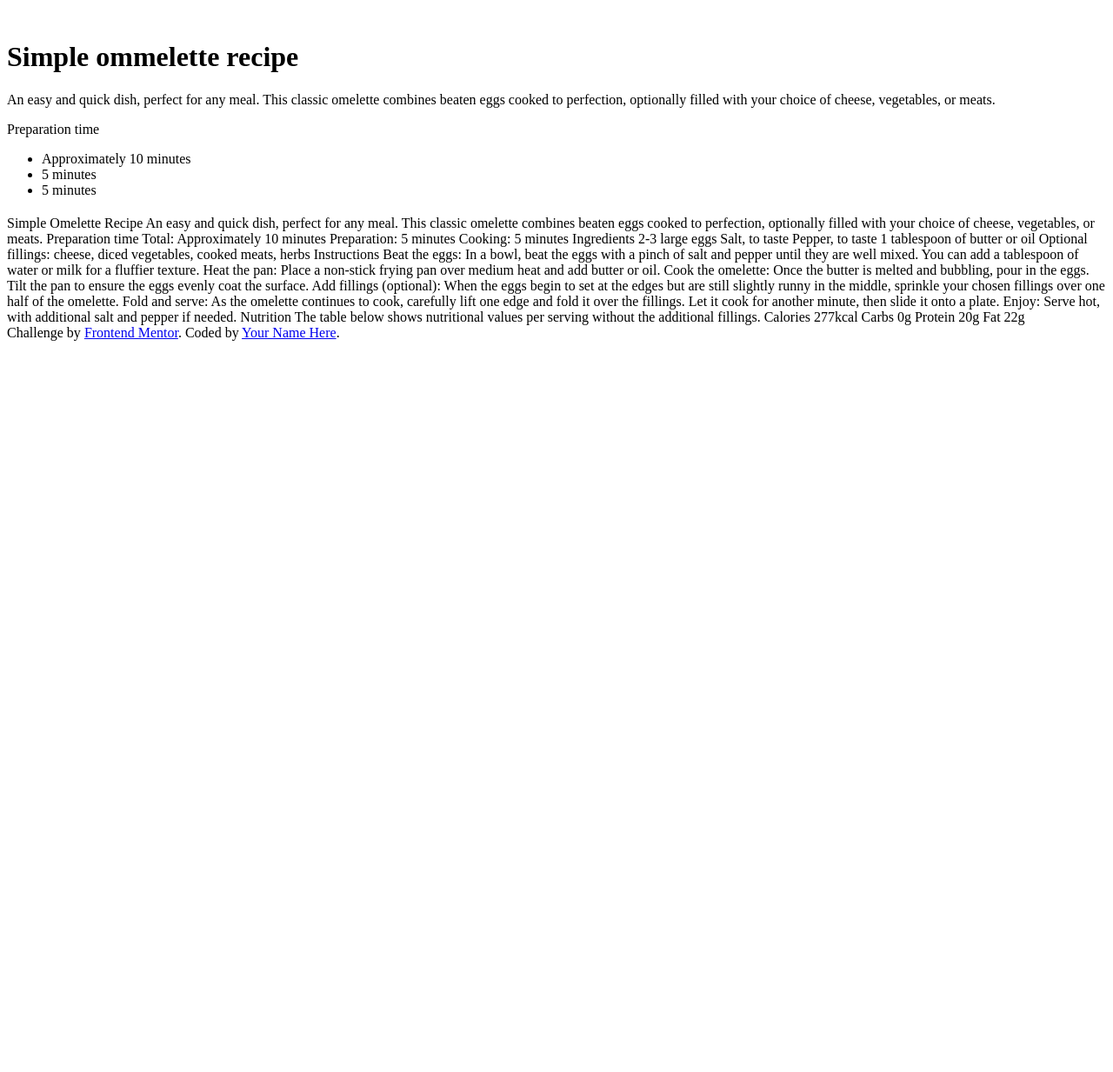
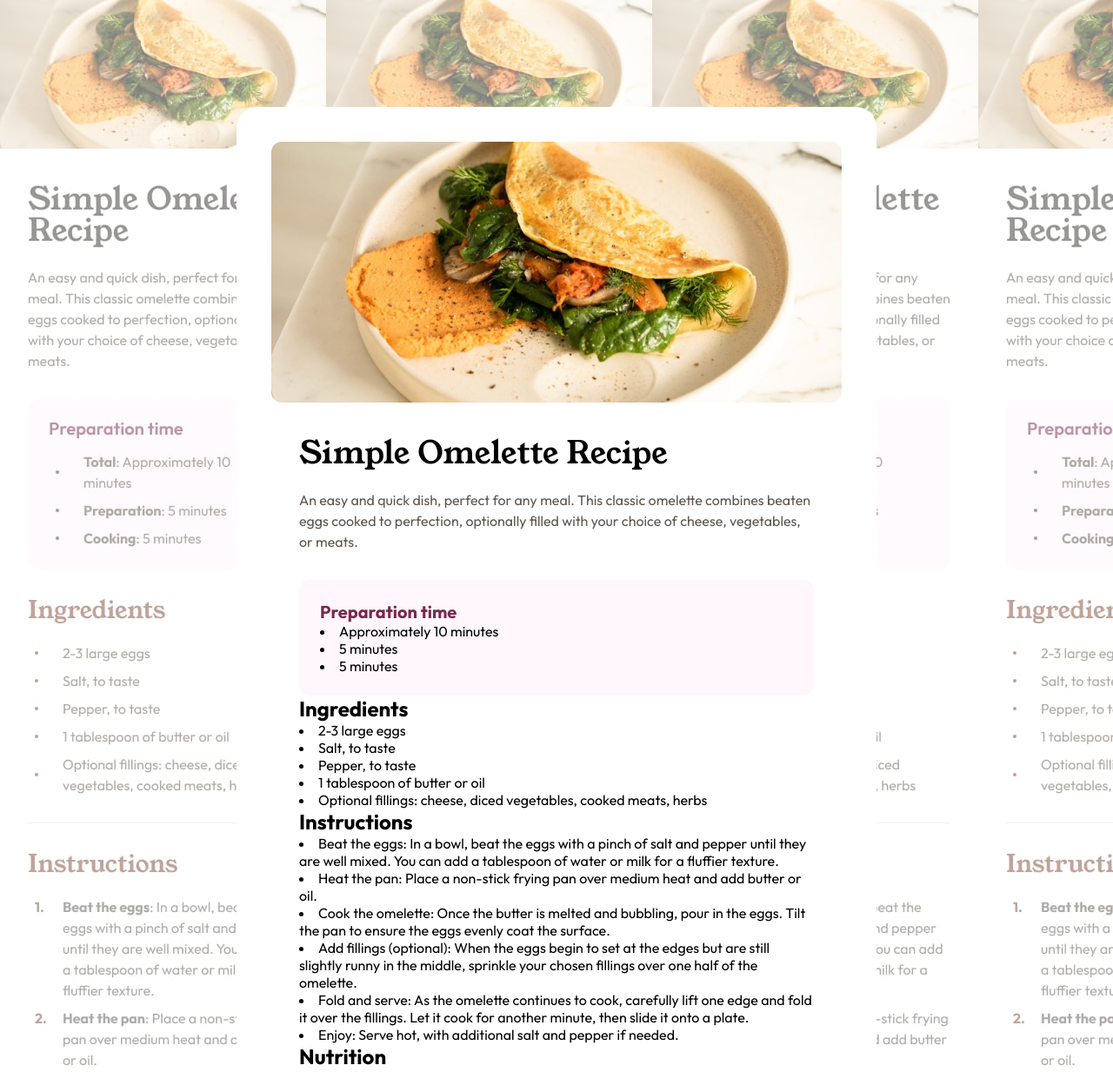
Before and after one commit to Sayf3r/recipe-page-main, a plain HTML site: page index.html in a window 1280 px wide. Shown: the top 1233 px of the page at 87% size. Before the commit the page ends 800 px from the top, so only its background shows below. Drawn offline with Linux system fonts and the light colour scheme.

Commit message:
html strcture & start css

```diff
--- /dev/null
+++ b/assets/style.css
@@ -0,0 +1,111 @@
+*, *::before, *::after {
+    box-sizing: border-box;
+    text-decoration: none;
+    color: inherit;
+    font-family: "Outfit", "Young Serif", sans-serif;
+}
+
+:root {
+    --heading-l: 2.5rem;
+    --heading-m: 1.75rem;
+    --fs-m: 1.25rem;
+    --fs-s: 1rem;
+
+    --white: hsl(0, 0%, 100%);
+    --rose-white: hsl(330, 100%, 98%);
+    --eggshell: hsl(30, 54%, 90%);
+    --light-grey: hsl(30, 18%, 87%);
+    --wenge-brown: hsl(30, 10%, 34%);
+    --dark-charcoal: hsl(24, 5%, 18%);
+    --snow: #FFF7FB;
+    --dark-raspberry: #7A284E;
+}
+
+html,
+body,
+h1,
+h2,
+h3,
+ul,
+ol,
+li,
+p,
+img {
+    margin: 0;
+    padding: 0;
+    list-style: inside;
+}
+
+body {
+    background:
+    linear-gradient(to top, rgba(255, 255, 255, 0.5), rgba(255, 255, 255, 0.5)),
+    url(../design/mobile-design.jpg),
+    top center;
+}
+
+.recipe-img {
+    height: 171px;
+    background-size: cover;
+    background-image: url(./images/image-omelette.jpeg);
+    background-position: center;
+    background-repeat: no-repeat;
+}
+
+.recipe-content {
+    padding: 40px 32px;
+}
+
+.title {
+    font-family: "Young Serif";
+    font-weight: 400;
+    font-size: 2.25rem;
+    line-height: 1;
+}
+
+.text {
+    margin-top: 24px;
+    color: var(--wenge-brown);
+    line-height: 1.5;
+}
+
+.recipe-info-block {
+    background-color: var(--snow);
+    padding: 24px;
+    margin-top: 32px;
+    border-radius: 12px;
+}
+
+.recipe-info-title {
+    font-size: var(--fs-m);
+    color: var(--dark-raspberry);
+    font-weight: 700;
+}
+
+.attribution {
+    display: none;
+}
+
+@media screen and (min-width: 736px) {
+
+    body {
+        display: flex;
+        justify-content: center;
+        align-items: center;
+        background-color: var(--eggshell);
+    }
+
+    .card {
+        display: flex;
+        flex-direction: column;
+        background-color: white;
+        width: 736px;
+        padding: 40px;
+        margin: 123px 0;
+        border-radius: 24px;
+    }
+
+    .recipe-img {
+        height: 300px;
+        border-radius: 12px;
+    }
+}
--- a/index.html
+++ b/index.html
@@ -5,81 +5,84 @@
   <meta name="viewport" content="width=device-width, initial-scale=1.0"> <!-- displays site properly based on user's device -->
 
   <link rel="icon" type="image/png" sizes="32x32" href="./assets/images/favicon-32x32.png">
+  <link rel="stylesheet" href="./assets/style.css">
+  <link rel="preconnect" href="https://fonts.googleapis.com">
+  <link rel="preconnect" href="https://fonts.gstatic.com" crossorigin>
+  <link href="https://fonts.googleapis.com/css2?family=Outfit:wght@100..900&family=Young+Serif&display=swap" rel="stylesheet">
 
   <title>Recipe page</title>
 
 </head>
+
 <body>
-  <header>
-    <img src="" alt="" class="recipe-img">
-    <h1 class="title">Simple ommelette recipe</h1>
+  <main>
+    <div class="card">
+      <div class="recipe-img"></div>
+      <div class="recipe-content">
+        <h1 class="title">Simple Omelette Recipe</h1>
         <p class="text">An easy and quick dish, perfect for any meal. This classic omelette combines beaten eggs cooked to perfection, optionally filled with your choice of cheese, vegetables, or meats.</p>
-    <div class="recipe-information">
-      <p class="recipe-information-title">Preparation time</p>
+        <div class="recipe-info-block">
+          <p class="recipe-info-title">Preparation time</p>
           <ul>
             <li>Approximately 10 minutes</li>
             <li>5 minutes</li>
             <li>5 minutes</li>
           </ul>
         </div>
-  </header>
-  <main>
-    <h2 class="subtitle"></h2>
+        <section class="ingredients">
+          <h2 class="subtitle">Ingredients</h2>
+          <ul>
+            <li>2-3 large eggs</li>
+            <li>Salt, to taste</li>
+            <li>Pepper, to taste</li>
+            <li>1 tablespoon of butter or oil</li>
+            <li>Optional fillings: cheese, diced vegetables, cooked meats, herbs</li>
+          </ul>
+        </section>
+
+        <section>
+          <h2 class="subtitle">Instructions</h2>
+          <ol>
+            <li>Beat the eggs: In a bowl, beat the eggs with a pinch of salt and pepper until they are well mixed.
+              You can add a tablespoon of water or milk for a fluffier texture.</li>
+            <li>Heat the pan: Place a non-stick frying pan over medium heat and add butter or oil.</li>
+            <li>Cook the omelette: Once the butter is melted and bubbling, pour in the eggs. Tilt the pan to ensure
+              the eggs evenly coat the surface.</li>
+            <li>Add fillings (optional): When the eggs begin to set at the edges but are still slightly runny in the
+              middle, sprinkle your chosen fillings over one half of the omelette.</li>
+            <li>Fold and serve: As the omelette continues to cook, carefully lift one edge and fold it over the
+              fillings. Let it cook for another minute, then slide it onto a plate.</li>
+            <li>Enjoy: Serve hot, with additional salt and pepper if needed.</li>
+          </ol>
+        </section>
+
+        <section class="nutrition">
+          <h2 class="subtitle">Nutrition</h2>
+          <p class="text">The table below shows nutritional values per serving without the additional fillings.</p>
+          <table>
+            <tbody>
+              <tr>
+                <th>Calories</th>
+                <th>277kcal</th>
+              </tr>
+              <tr>
+                <td>Carbs</td>
+                <td>0g</td>
+              </tr>
+              <tr>
+                <td>Protein</td>
+                <td>20g</td>
+              </tr>
+              <tr>
+                <td>Fat</td>
+                <td>22g</td>
+              </tr>
+            </tbody>
+          </table>
+        </section>
+      </div>
+    </div>
   </main>
-</body>
-  Simple Omelette Recipe
-
-  An easy and quick dish, perfect for any meal. This classic omelette combines beaten eggs cooked
-  to perfection, optionally filled with your choice of cheese, vegetables, or meats.
-
-  Preparation time
-
-  Total: Approximately 10 minutes
-  Preparation: 5 minutes
-  Cooking: 5 minutes
-
-  Ingredients
-
-  2-3 large eggs
-  Salt, to taste
-  Pepper, to taste
-  1 tablespoon of butter or oil
-  Optional fillings: cheese, diced vegetables, cooked meats, herbs
-
-  Instructions
-
-  Beat the eggs: In a bowl, beat the eggs with a pinch of salt and pepper until they are well mixed.
-  You can add a tablespoon of water or milk for a fluffier texture.
-
-  Heat the pan: Place a non-stick frying pan over medium heat and add butter or oil.
-
-  Cook the omelette: Once the butter is melted and bubbling, pour in the eggs. Tilt the pan to ensure
-  the eggs evenly coat the surface.
-
-  Add fillings (optional): When the eggs begin to set at the edges but are still slightly runny in the
-  middle, sprinkle your chosen fillings over one half of the omelette.
-
-  Fold and serve: As the omelette continues to cook, carefully lift one edge and fold it over the
-  fillings. Let it cook for another minute, then slide it onto a plate.
-
-  Enjoy: Serve hot, with additional salt and pepper if needed.
-
-  Nutrition
-
-  The table below shows nutritional values per serving without the additional fillings.
-
-  Calories
-  277kcal
-
-  Carbs
-  0g
-
-  Protein
-  20g
-
-  Fat
-  22g
-
   <div class="attribution">
     Challenge by <a href="https://www.frontendmentor.io?ref=challenge" target="_blank">Frontend Mentor</a>.
     Coded by <a href="#">Your Name Here</a>.
```
Lines whose indentation alone changed are shown as unchanged.
